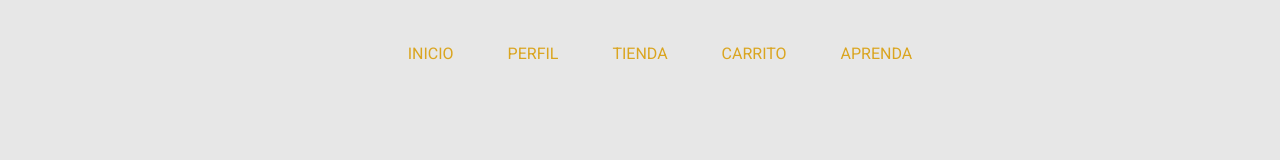
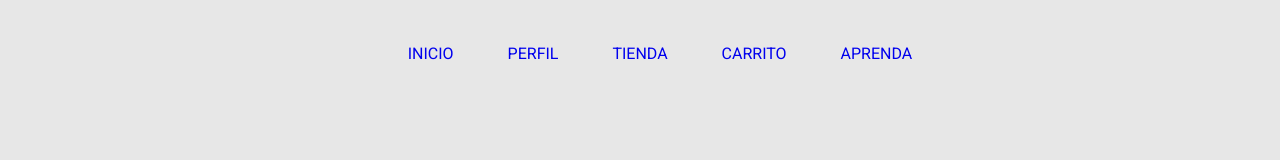
Before and after one commit to darkkyon037/Clandestinapp, an Angular app: page / in a window 1280 px wide. Shown: the top 160 px of the page. Built offline with nearby package versions, Linux system fonts and the light colour scheme; grey boxes are pictures that could not be loaded.

Commit message:
hover en el menu

```diff
--- a/src/index.html
+++ b/src/index.html
@@ -17,11 +17,11 @@
     <nav>
       <div class="navbar-inner">
         <ul class="nav">
-          <li>INICIO</li>
-          <li>PERFIL</li>
-          <li>TIENDA</li>
-          <li>CARRITO</li>
-          <li>APRENDA</li>
+          <li><a href="#"  style="text-decoration:none">INICIO</a></li>
+          <li><a href="#"  style="text-decoration:none">PERFIL</a></li>
+          <li><a href="#"  style="text-decoration:none">TIENDA</a></li>
+          <li><a href="#"  style="text-decoration:none">CARRITO</a></li>
+          <li><a href="#"  style="text-decoration:none">APRENDA</a></li>
         </ul>
       </div>
     </nav>
--- a/src/styles.scss
+++ b/src/styles.scss
@@ -134,3 +134,17 @@ ul.nav li + li {
 ul.nav li:nth-child(6) {
     margin-left: 100px;
 }
+
+/* Selecciona cualquier elemento <a> cuando está "mantenido (hovered)" */
+ul.nav li a:hover {
+  color: orange;
+}
+
+ul.nav li a{
+  background-color: #e7e7e7;
+  transition: background-color .5s;
+}
+
+ul.nav li a:link {text-decoration: none }
+ul.nav li a:visited {color: orange;  font-family: arial; text-decoration: none }
+*{outline:none !important;}*:focus {outline: none !important;}textarea:focus, input:focus{outline: none !important;}	a{text-decoration: none !important;outline: none !important;}
```
